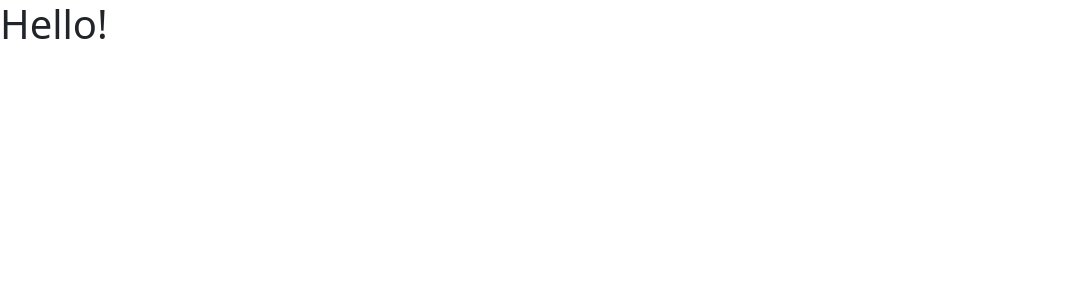
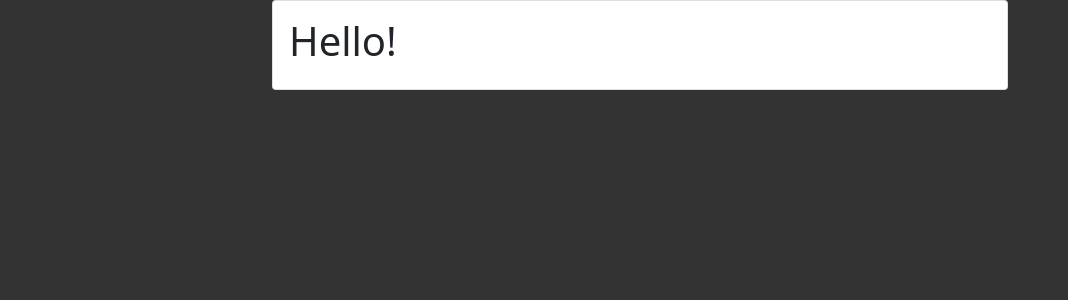
Before and after one commit to showlovezz/todo-list-local-storage, a React (Create React App) app: page / in a window 1280 px wide. Shown: the top 300 px of the page, without its empty margins (0-1068 px from the left). Built offline with nearby package versions, Linux system fonts and the light colour scheme.

Commit message:
Add basic component

```diff
--- a/src/App.js
+++ b/src/App.js
@@ -1,10 +1,15 @@
 import React from 'react';
+import Layout from './components/Layout';
+import Card from './components/Card';
+
 
 const App = () => {
   return (
-    <div>
-      <h1>Hello!</h1>
-    </div>
+    <Layout>
+      <Card>
+        <h1>Hello!</h1>
+      </Card>
+    </Layout>
   );
 }
 
--- /dev/null
+++ b/src/components/Card.js
@@ -0,0 +1,17 @@
+import React from 'react';
+import PropTypes from 'prop-types'
+import { Card as CardComponent } from 'react-bootstrap'
+
+const Card = ({children}) => {
+  return (
+    <CardComponent>
+      <CardComponent.Body>{children}</CardComponent.Body>
+    </CardComponent>
+  )
+}
+
+Card.propTypes = {
+  children: PropTypes.node,
+}
+
+export default Card
--- /dev/null
+++ b/src/components/Layout.js
@@ -0,0 +1,23 @@
+import React from 'react';
+import PropTypes from 'prop-types'
+import { ThemeProvider, Container, Row, Col } from 'react-bootstrap'
+
+const Layout = ({children}) => {
+  return (
+    <ThemeProvider
+      breakpoints={['xxxl', 'xxl', 'xl', 'lg', 'md']}
+    >
+      <Container>
+        <Row>
+          <Col lg={{ span: 8, offset: 2 }} md={{ span: 8, offset: 2 }}>{children}</Col>
+        </Row>
+      </Container>
+    </ThemeProvider>
+  );
+}
+
+Layout.propTypes = {
+  children: PropTypes.node,
+}
+
+export default Layout
--- a/src/index.scss
+++ b/src/index.scss
@@ -1 +1,5 @@
 @import "~bootstrap/scss/bootstrap";
+
+body {
+  background-color: #333;
+}
```
